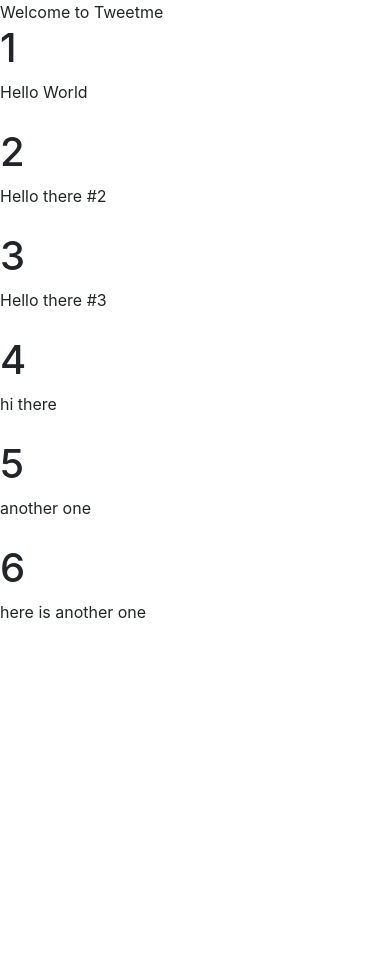
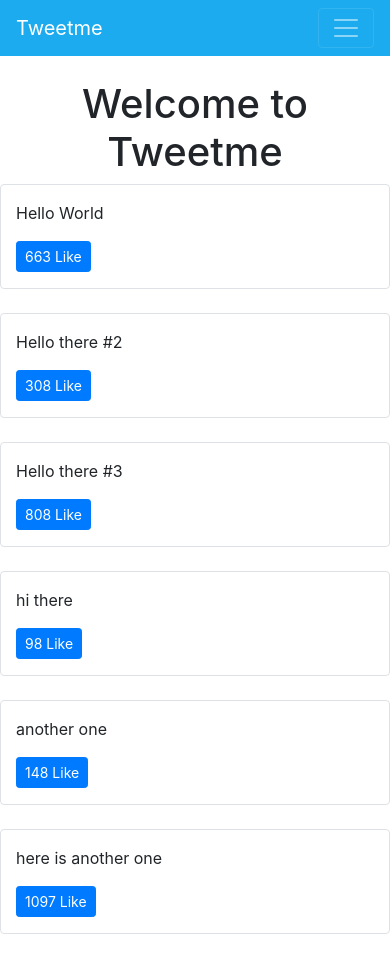
Before and after one commit to Michaeldremy/tweetme, a Django app: page / in a window 390 px wide. Before the commit the page ends 619 px from the top, so only its background shows below. Run offline with Django 3.2, Linux system fonts and the light colour scheme; data comes from the database, SQL or seed files in the repository; both versions use the stored data as it was after the commit; some libraries are stand-ins or nearby versions.

Commit message:
added the ability to create a tweet

```diff
--- a/templates/base.html
+++ b/templates/base.html
@@ -7,12 +7,19 @@
 
     <!-- Bootstrap CSS -->
     <link rel="stylesheet" href="https://stackpath.bootstrapcdn.com/bootstrap/4.5.0/css/bootstrap.min.css" integrity="sha384-9aIt2nRpC12Uk9gS9baDl411NQApFmC26EwAOH8WgZl5MYYxFfc+NcPb1dKGj7Sk" crossorigin="anonymous">
-
+    <style>
+      .bg-tweetme {
+        background-color: rgb(27, 171, 238);
+      }
+    </style>
     <title>Tweet Me {% block head_title %}{% endblock head_title %}</title>
   </head>
   <body>
+    {% include 'components/navbar.html' %}
+    <div class="container">
     {% block content %}
     {% endblock content %}
+    </div>
 
     <!-- Optional JavaScript -->
     <!-- jQuery first, then Popper.js, then Bootstrap JS -->
--- /dev/null
+++ b/templates/components/form.html
@@ -0,0 +1,4 @@
+<form method="POST"> {% csrf_token %}
+    {{form.as_p}}
+    <button type="submit" class="btn btn-secondary">Save</button>
+</form>
--- /dev/null
+++ b/templates/components/navbar.html
@@ -0,0 +1,35 @@
+<nav class="navbar navbar-expand-lg navbar-dark bg-tweetme mb-4">
+    <a class="navbar-brand" href="/">Tweetme</a>
+    <button class="navbar-toggler" type="button" data-toggle="collapse" data-target="#navbarSupportedContent" aria-controls="navbarSupportedContent" aria-expanded="false" aria-label="Toggle navigation">
+      <span class="navbar-toggler-icon"></span>
+    </button>
+
+    <div class="collapse navbar-collapse d-none" id="navbarSupportedContent">
+      <ul class="navbar-nav mr-auto d-none">
+        <li class="nav-item active">
+          <a class="nav-link" href="#">Home <span class="sr-only">(current)</span></a>
+        </li>
+        <li class="nav-item">
+          <a class="nav-link" href="#">Link</a>
+        </li>
+        <li class="nav-item dropdown">
+          <a class="nav-link dropdown-toggle" href="#" id="navbarDropdown" role="button" data-toggle="dropdown" aria-haspopup="true" aria-expanded="false">
+            Dropdown
+          </a>
+          <div class="dropdown-menu" aria-labelledby="navbarDropdown">
+            <a class="dropdown-item" href="#">Action</a>
+            <a class="dropdown-item" href="#">Another action</a>
+            <div class="dropdown-divider"></div>
+            <a class="dropdown-item" href="#">Something else here</a>
+          </div>
+        </li>
+        <li class="nav-item">
+          <a class="nav-link disabled" href="#" tabindex="-1" aria-disabled="true">Disabled</a>
+        </li>
+      </ul>
+      <form class="form-inline my-2 my-lg-0 d-none">
+        <input class="form-control mr-sm-2" type="search" placeholder="Search" aria-label="Search">
+        <button class="btn btn-outline-success my-2 my-sm-0" type="submit">Search</button>
+      </form>
+    </div>
+  </nav>
--- a/templates/pages/home.html
+++ b/templates/pages/home.html
@@ -5,9 +5,15 @@ Home
 {% endblock head_title %}
 
 {% block content %}
-Welcome to Tweetme
 
-<div id="tweets">
+<div class="row text-center">
+    <div class="col">
+        <h1>Welcome to Tweetme</h1>
+    </div>
+</div>
+
+
+<div class="row" id="tweets">
     Loading...
 </div>
 
@@ -20,6 +26,22 @@ const method = 'GET'
 const url = "/tweets"
 const responseType ="json"
 
+function handleDidLike(tweet_id, currentCount){
+    console.log(tweet_id, currentCount)
+}
+
+function LikeBtn(tweet) {
+    return "<button class='btn btn-primary btn-sm' onClick=handleDidLike(" +
+    tweet.id + "," + tweet.likes + ")>" + tweet.likes + " Like</button>"
+}
+
+function formatTweetElement(tweet) {
+    var formattedTweet = "<div class='col-12 col-md-10 mx-auto border rounded py-3 mb-4' tweet' id='tweet-" + tweet.id
+    + "'><p>" + tweet.content +
+        "</p><div class='btn-group'>" + LikeBtn(tweet) +
+        "</div></div>"
+    return formattedTweet
+}
 xhr.responseType = responseType
 xhr.open(method, url)
 xhr.onload = function() {
@@ -29,9 +51,8 @@ xhr.onload = function() {
     var finalTweetStr = ""
     var i;
     for (i=0; i<listedItems.length;i++){
-        console.log(i)
-        console.log(listedItems[i])
-        var currentItem = "<div class='mb-4'><h1>" + listedItems[i].id + "</h1>" + "<p>" + listedItems[i].content + "</p></div>"
+        var tweetObj = listedItems[i]
+        var currentItem = formatTweetElement(tweetObj)
             finalTweetStr += currentItem
     }
     tweetsElement.innerHTML = finalTweetStr
--- a/tweetme/urls.py
+++ b/tweetme/urls.py
@@ -16,11 +16,14 @@ Including another URLconf
 from django.contrib import admin
 from django.urls import path
 
-from tweets.views import home_view, tweet_detail_view, tweet_list_view
+from tweets.views import (
+    home_view, tweet_detail_view, tweet_list_view, tweet_create_view
+    )
 
 urlpatterns = [
     path('admin/', admin.site.urls),
     path('', home_view),
+    path('create-tweet', tweet_create_view),
     path('tweets', tweet_list_view),
     path('tweets/<int:tweet_id>', tweet_detail_view),
 ]
--- a/tweets/views.py
+++ b/tweets/views.py
@@ -1,10 +1,20 @@
+import random
 from django.http import HttpResponse, Http404, JsonResponse
 from django.shortcuts import render
+from .forms import TweetForm
 from .models import Tweet
 
 # Create your views here.
 def home_view(request, *args, **kwargs):
     return render(request, "pages/home.html", context={}, status=200)
+
+def tweet_create_view(request, *args, **kwargs):
+    form = TweetForm(request.POST or None)
+    if form.is_valid():
+        obj = form.save(commit=False)
+        obj.save()
+        form = TweetForm()
+    return render(request, 'components/form.html', context={"form": form})
 
 def tweet_list_view(request, *args, **kwargs):
     """
@@ -14,7 +24,7 @@ def tweet_list_view(request, *args, **kwargs):
     """
 
     qs = Tweet.objects.all()
-    tweets_list = [{"id": x.id, "content": x.content} for x in qs]
+    tweets_list = [{"id": x.id, "content": x.content, "likes": random.randint(0, 1235)} for x in qs]
     data = {
         "isUser": False,
         "response": tweets_list
```
Also changed, not shown: todo.md (+1 -0 lines), tweets/forms.py (added, +15 -0 lines), db.sqlite3, templates/components/footer.html (added).
